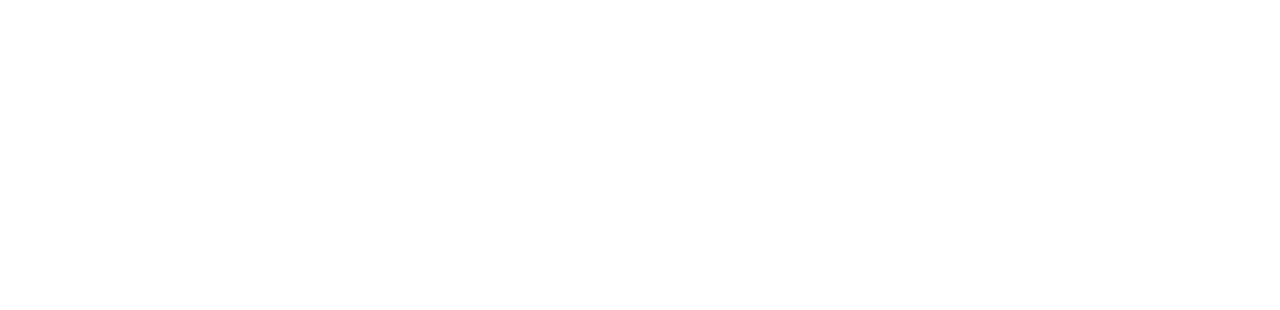
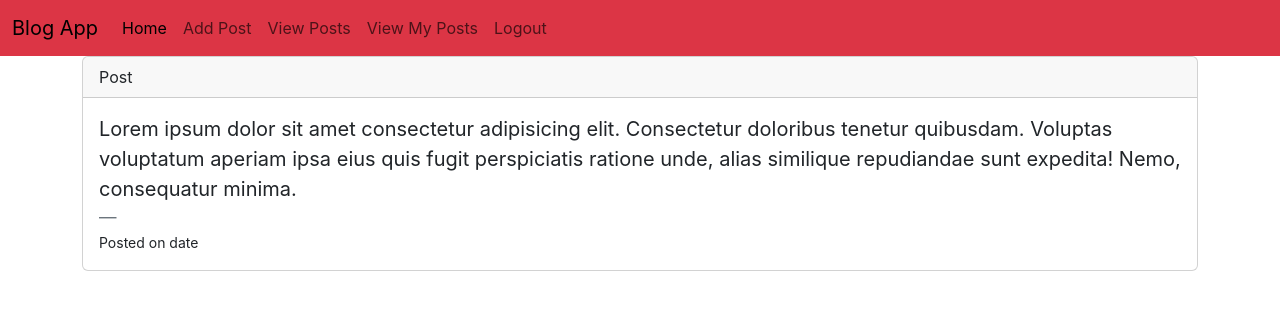
Before and after one commit to ArunKuriakose15/blog-app-new-frontend, a React (Create React App) app: page /viewown in a window 1280 px wide. Before the commit this address had no page. Shown: the top 310 px of the page. Built offline with nearby package versions, Linux system fonts and the light colour scheme.

Commit message:
view own post

```diff
--- a/src/App.js
+++ b/src/App.js
@@ -5,6 +5,7 @@
 import SignUp from './components/SignUp';
 import AddPost from './components/AddPost';
 import ViewPost from './components/ViewPost';
+import ViewOwnPost from './components/ViewOwnPost';
 
 function App() {
   return (
@@ -15,6 +16,7 @@
           <Route path='/signup' element={<SignUp/>} />
           <Route path='/add' element={<AddPost/>} />
           <Route path='/view' element={<ViewPost/>} />
+          <Route path='/viewown' element={<ViewOwnPost/>} />
         </Routes>
 
       </BrowserRouter>
--- a/src/components/NavBar.jsx
+++ b/src/components/NavBar.jsx
@@ -23,6 +23,9 @@
                                 <Link className="nav-link" to="/view">View Posts</Link>
                             </li>
                             <li className="nav-item">
+                                <Link className="nav-link" to="/viewown">View My Posts</Link>
+                            </li>
+                            <li className="nav-item">
                                 <Link className="nav-link" to="/">Logout</Link>
                             </li>
                         </ul>
--- /dev/null
+++ b/src/components/ViewOwnPost.jsx
@@ -0,0 +1,41 @@
+import React from 'react'
+import NavBar from './NavBar'
+
+const ViewOwnPost = () => {
+    return (
+        <div>
+
+            <NavBar />
+
+            <div className="container">
+                <div className="row">
+                    <div className="col col-12 col-sm-12 col-md-12 col-lg-12 col-xl-12 col-xxl-12">
+
+                        <div className="row g-3">
+                            <div className="col col-12 col-sm-12 col-md-12 col-lg-12 col-xl-12 col-xxl-12">
+
+                                <div className="card">
+                                    <div className="card-header">Post
+                                    </div>
+                                    <div className="card-body">
+                                        <blockquote className="blockquote mb-0">
+                                            <p>Lorem ipsum dolor sit amet consectetur adipisicing elit. Consectetur doloribus tenetur quibusdam. Voluptas voluptatum aperiam ipsa eius quis fugit perspiciatis ratione unde, alias similique repudiandae sunt expedita! Nemo, consequatur minima.</p>
+                                            <footer className="blockquote-footer"> </footer>
+                                        </blockquote>
+                                        <p className="card-text"><small>Posted on date</small></p>
+                                    </div>
+                                </div>
+
+                            </div>
+                        </div>
+
+                    </div>
+                </div>
+            </div>
+
+
+        </div>
+    )
+}
+
+export default ViewOwnPost
```
